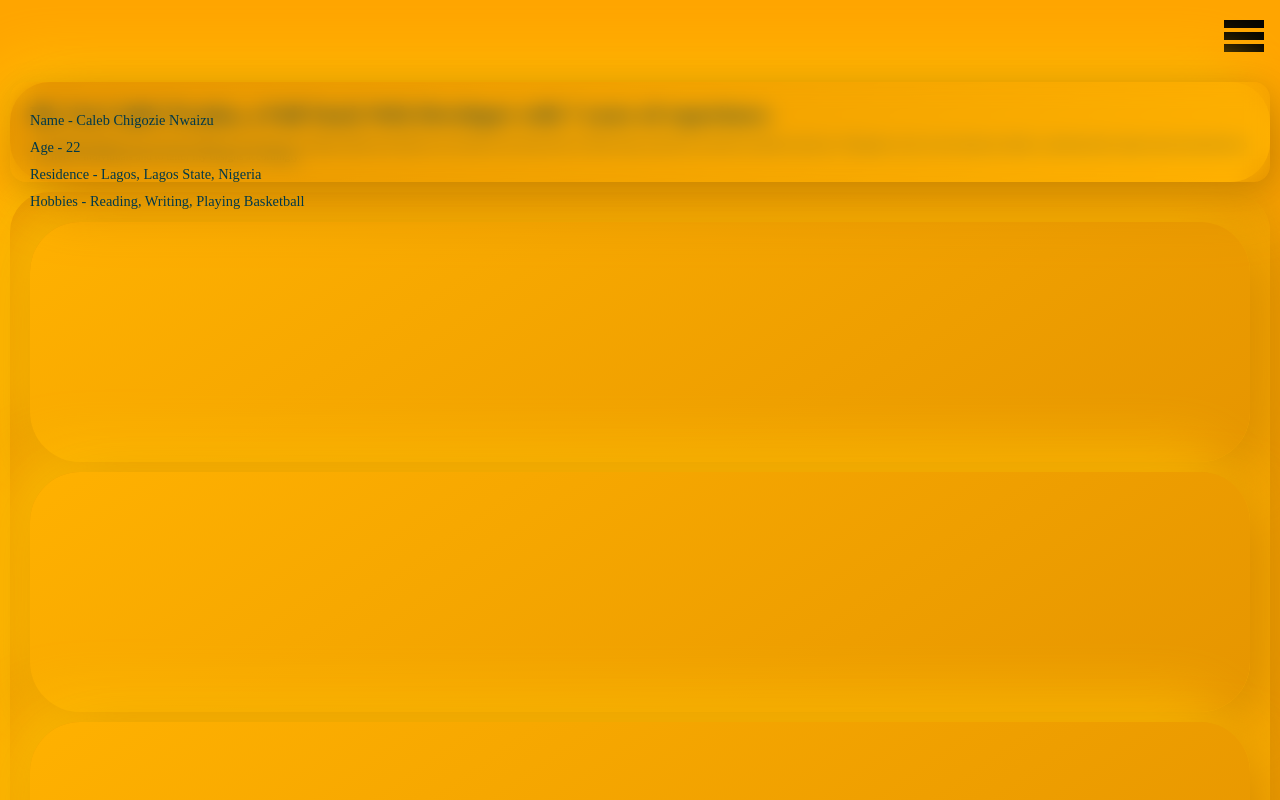
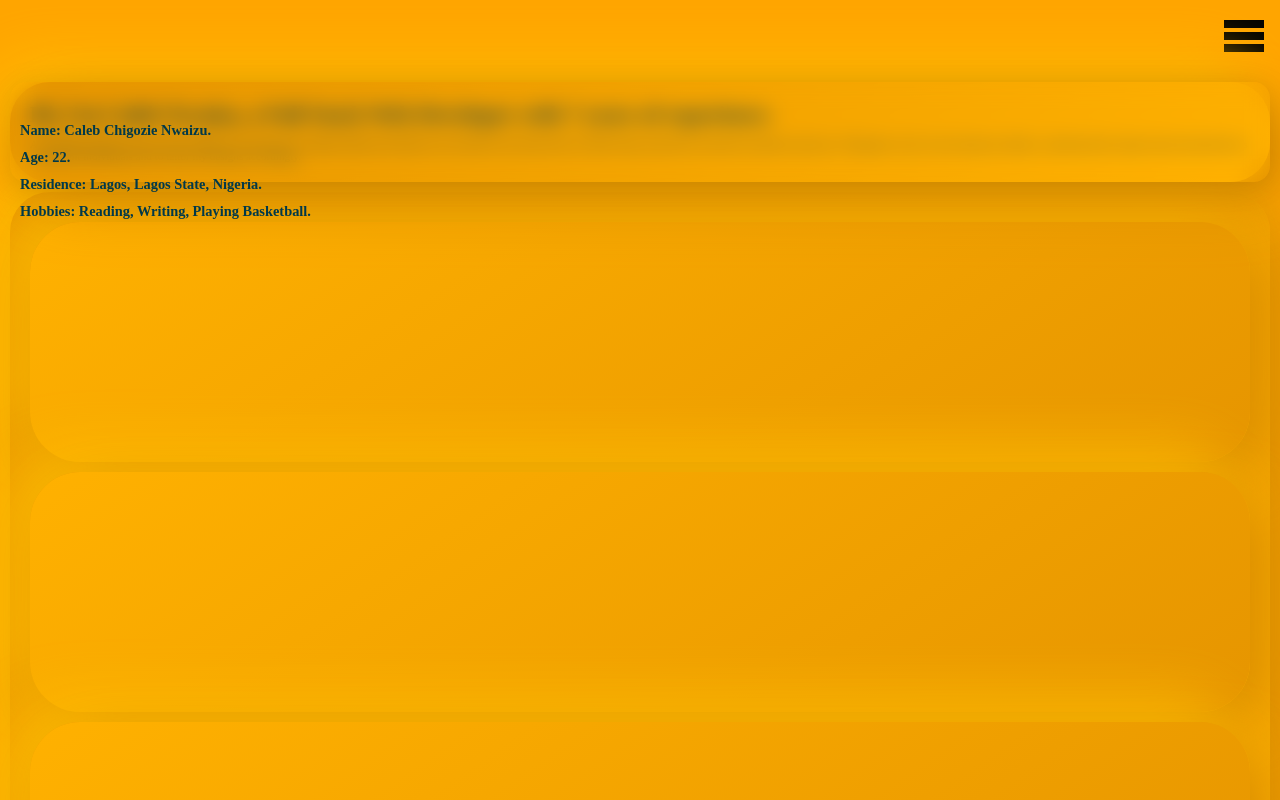
Before and after one commit to calebchris000/Personal-Portfolio, a website built with webpack: page src/index.html in a window 1280 px wide. Both pictures are taken after a click on the element 640 px from the left and 132 px from the top of the page. Shown: the top 800 px of the page. Built offline with nearby package versions, Linux system fonts and the light colour scheme; no server answers.

```diff
--- a/src/modules/profile.js
+++ b/src/modules/profile.js
@@ -15,21 +15,23 @@
 getImage();
 
 const addDescription = () => {
+  let container = document.createElement("div");
+  container.classList.add("subTextWrapper");
 
   const description = {
-    user: "Name - Caleb Chigozie Nwaizu",
-    age: "Age - 22",
-    residence: "Residence - Lagos, Lagos State, Nigeria",
-    hobby: "Hobbies - Reading, Writing, Playing Basketball",
+    user: "Name: Caleb Chigozie Nwaizu.",
+    age: "Age: 22.",
+    residence: "Residence: Lagos, Lagos State, Nigeria.",
+    hobby: "Hobbies: Reading, Writing, Playing Basketball.",
   };
+  let text = "";
 
   for (let item in description) {
-    const element = document.createElement("div");
+    text += `<div class="info">${description[item]}</div>`;
 
-    element.classList.add("info");
-    element.innerText = description[item];
-    wrapper.appendChild(element)
+    container.innerHTML = text;
   }
+  wrapper.appendChild(container);
 };
 
-addDescription()
+addDescription();
--- a/src/style.scss
+++ b/src/style.scss
@@ -82,30 +82,40 @@
   right: 0;
   bottom: 0;
   border-radius: 40px;
-  padding: 20px;
+  padding: 10px;
   background: rgba(255, 255, 255, 0);
   border-radius: 16px;
   box-shadow: 0 4px 30px rgba(0, 0, 0, 0.1);
   backdrop-filter: blur(10.7px);
   -webkit-backdrop-filter: blur(10.7px);
   display: flex;
-  flex-direction: column;
+  justify-content: space-between;
   transition: all 0.5s ease;
   opacity: 0;
 }
 
+.subTextWrapper {
+    display: flex;
+    flex-direction: column;
+    position: relative;
+    top:20px
+}
+
 .profile {
-  width: 50%;
+  width: 160px;
+  height: 160px;
+  border-radius: 100%;
   align-self: center;
-  border-radius: 100%;
+  margin-right: 10px;
 }
 
 .info {
   font-family: $font-poppins;
   font-size: 0.9rem;
   margin-top: 10px;
-  font-weight: 500;
+  font-weight: 600;
   color: #003949;
+  word-wrap: break-word;
 }
 
 .projects {
```
